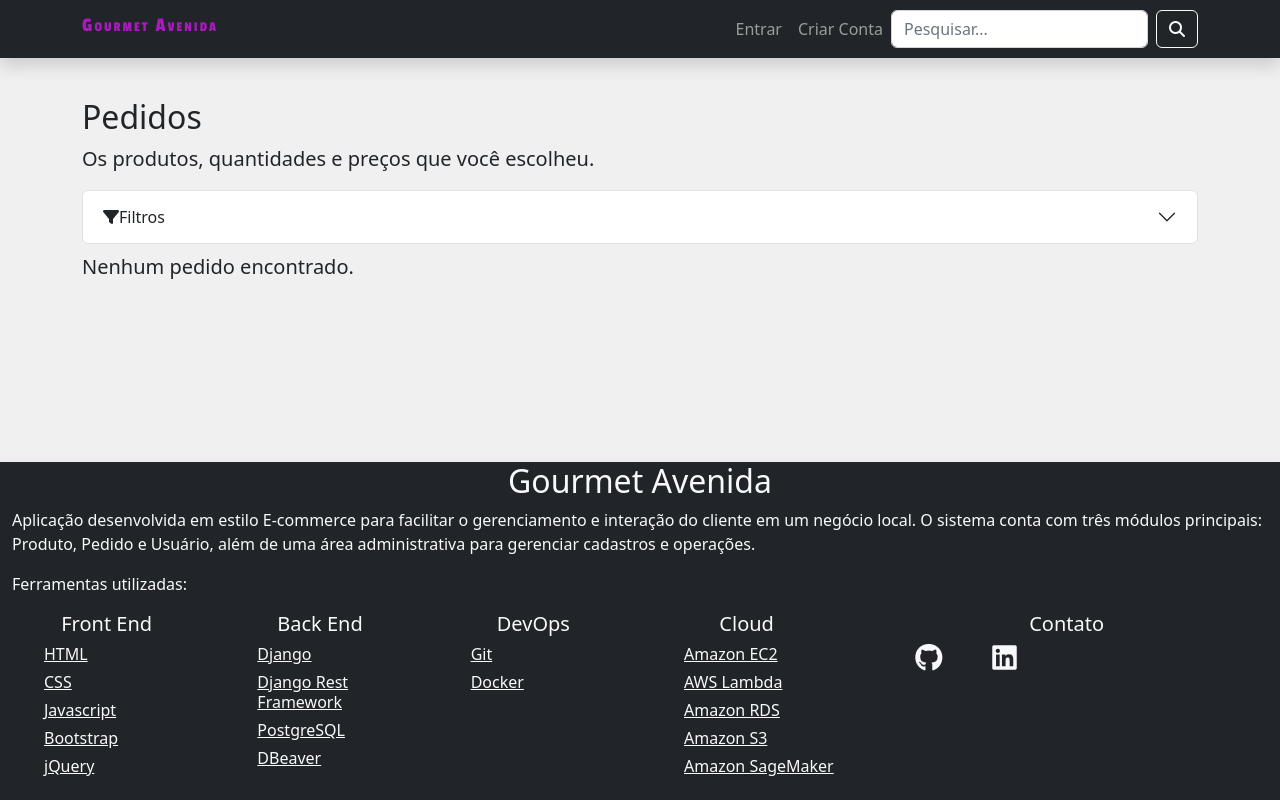
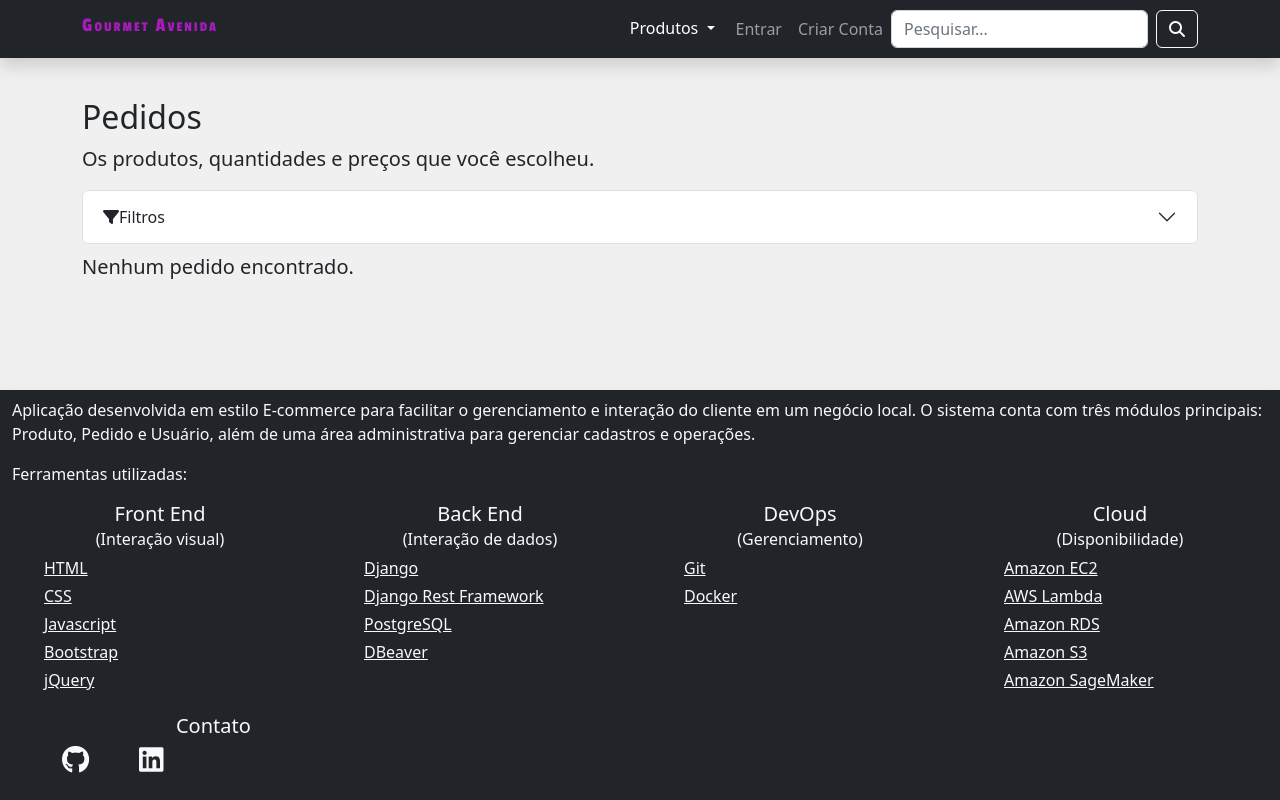
Before and after one commit to matconi/gourmet-avenida, a Django app: template project/pedido/templates/pedido/index.html in a window 1280 px wide. Run offline with Django 3.2, Linux system fonts and the light colour scheme; the template is opened without the code that fills it, so the values that code supplies are empty.

Commit message:
navegacao nos templates para categorias

```diff
--- a/project/pedido/templates/pedido/index.html
+++ b/project/pedido/templates/pedido/index.html
@@ -99,7 +99,7 @@
                                                 {% for order_unit in order.order_units.all %}
                                                     <tr>
                                                         <td class="fs-6">
-                                                            <a href="{% url 'produto:view' order_unit.unit.product.slug %}?uid={{ order_unit.unit.id }}">
+                                                            <a href="{% url 'produto:view' order_unit.unit.product.category.slug order_unit.unit.product.slug %}?uid={{ order_unit.unit.id }}">
                                                                 {{ order_unit.unit.name }}
                                                             </a>
                                                         </td>
--- a/project/produto/templates/produto/index.html
+++ b/project/produto/templates/produto/index.html
@@ -6,16 +6,20 @@
 {% block main %}
     {% if not perms.pedido.add_order %}
         <p>
-            <i class="fa-solid fa-circle-exclamation text-warning" title="Completar cadastro"></i>
+            <i class="fa-solid fa-circle-exclamation text-warning"></i>
             <small class="text-danger">Entre em contato com o administrador para poder reservar produtos.</small>
         </p>
     {% endif %}
+    {% block breadcrumb %}
+    {% endblock breadcrumb %}
     <section>
         <div class="row">
             {% for unit in units %}
                 <div class="col-6 col-sm-4 col-lg-3 mb-4">
                     {% include 'components/product_card.html' %}
                 </div>
+            {% empty %}
+                <p class="lead">Nenhum produto encontrado.</p>
             {% endfor %}
         </div>
     </section>
--- a/project/templates/components/cart.html
+++ b/project/templates/components/cart.html
@@ -16,7 +16,7 @@
                 {% for unit in request.session.cart.values %}
                     <tr>
                         <td class="fs-6">
-                            <a  href="{% url 'produto:view' unit.slug %}?uid={{ unit.id }}">
+                            <a  href="{% url 'produto:view' unit.category unit.slug %}?uid={{ unit.id }}">
                                 {{ unit.name }}
                             </a>
                         </td>
--- a/project/templates/partials/_footer.html
+++ b/project/templates/partials/_footer.html
@@ -1,15 +1,14 @@
 <footer class="container-fluid bg-dark shadow mt-auto">
     <div class="row">
         <div class="col">
-            <h2 class="text-light text-center">Gourmet Avenida</h2>
-            <p class="lead text-light fs-6">Aplicação desenvolvida em estilo E-commerce para facilitar o gerenciamento e interação do cliente em um negócio local.
+            <p class="lead text-light pt-2 fs-6">Aplicação desenvolvida em estilo E-commerce para facilitar o gerenciamento e interação do cliente em um negócio local.
                 O sistema conta com três módulos principais: Produto, Pedido e Usuário, além de uma área administrativa para gerenciar cadastros e operações. </p>
         </div>
     </div>
     <p class="text-light lead fs-6">Ferramentas utilizadas: </p>
     <div class="row">
-        <div class="col-md-2">
-            <h4 class="text-light fs-5 text-center">Front End</h4>
+        <div class="col-6 col-md-3">
+            <h4 class="text-light fs-5 text-center">Front End <br><small class="fs-6 fw-normal pb-2">(Interação visual)</small></h4>
             <ul>
                 <li class="pb-2 lh-sm"><a class="text-light" href="https://www.hostinger.com.br/tutoriais/o-que-e-html-conceitos-basicos" target="_blank">HTML</a></li>
                 <li class="pb-2 lh-sm"><a class="text-light" href="https://www.hostinger.com.br/tutoriais/o-que-e-css-guia-basico-de-css" target="_blank">CSS</a></li>
@@ -18,8 +17,8 @@
                 <li class="pb-2 lh-sm"><a class="text-light" href="https://jquery.com/" target="_blank">jQuery</a></li>
             </ul>
         </div>
-        <div class="col-md-2">
-            <h4 class="text-light fs-5 text-center">Back End</h4>
+        <div class="col-6 col-md-3">
+            <h4 class="text-light fs-5 text-center">Back End <br><small class="fs-6 fw-normal pb-2">(Interação de dados)</small></h4>
             <ul>
                 <li class="pb-2 lh-sm"><a class="text-light" href="https://djangoproject.com/" target="_blank">Django</a></li>
                 <li class="pb-2 lh-sm"><a class="text-light" href="https://www.django-rest-framework.org/" target="_blank">Django Rest Framework</a></li>
@@ -27,15 +26,15 @@
                 <li class="pb-2 lh-sm"><a class="text-light" href="https://dbeaver.io/about/" target="_blank">DBeaver</a></li>
             </ul>
         </div>
-        <div class="col-md-2">
-            <h4 class="text-light fs-5 text-center">DevOps</h4>
+        <div class="col-6 col-md-3">
+            <h4 class="text-light fs-5 text-center">DevOps <br><small class="fs-6 fw-normal pb-2">(Gerenciamento)</small></h4>
             <ul>
                 <li class="pb-2 lh-sm"><a class="text-light" href="https://git-scm.com/" target="_blank">Git</a></li>
                 <li class="pb-2 lh-sm"><a class="text-light" href="https://www.docker.com/" target="_blank">Docker</a></li>
             </ul>
         </div>
-        <div class="col-md-2">
-            <h4 class="text-light fs-5 text-center">Cloud</h4>
+        <div class="col-6 col-md-3">
+            <h4 class="text-light fs-5 text-center">Cloud <br><small class="fs-6 fw-normal pb-2">(Disponibilidade)</small></h4>
             <ul>
                 <li class="pb-2 lh-sm"><a class="text-light" href="https://aws.amazon.com/pt/ec2/" target="_blank">Amazon EC2</a></li>
                 <li class="pb-2 lh-sm"><a class="text-light" href="https://aws.amazon.com/pt/lambda/" target="_blank">AWS Lambda</a></li>
--- a/project/templates/partials/_nav.html
+++ b/project/templates/partials/_nav.html
@@ -12,6 +12,21 @@
 
         <div class="collapse navbar-collapse" id="navbarSupportedContent">
             <ul class="navbar-nav ms-auto">
+                <li class="nav-item dropdown">
+                    <button class="btn btn-dark dropdown-toggle" type="button" data-bs-toggle="dropdown" aria-expanded="false" title="Produtos">
+                        <span class="d-inline">Produtos</span>
+                    </button>
+                    <ul class="dropdown-menu">
+                        <li>
+                            <a class="dropdown-item" href="{% url 'produto:index' %}">Todos</a>
+                        </li>
+                        {% for category in categories %}
+                            <li>
+                                <a class="dropdown-item {% if category.slug == category_selected.slug %}active{% endif %}" href="{% url 'produto:index_category' category.slug %}">{{ category.name }}</a>
+                            </li>
+                        {% endfor %}
+                    </ul>
+                </li>
                 {% if request.user.is_authenticated %}
                     {% if perms.usuario.favorites %}
                         <li title="Favoritos">
@@ -61,6 +76,7 @@
                             <span class="nav-cart-icon mr-2">
                                 <i class="fas fa-shopping-cart"></i>
                             </span>
+                            <span class="d-inline d-lg-none">Carrinho</span>
                         </a>
                     </li>
                 {% endif %}
```
Also changed, not shown: project/produto/templates/produto/index_category.html (added, +9 -0 lines), project/templates/components/product_card.html (+5 -7 lines).
